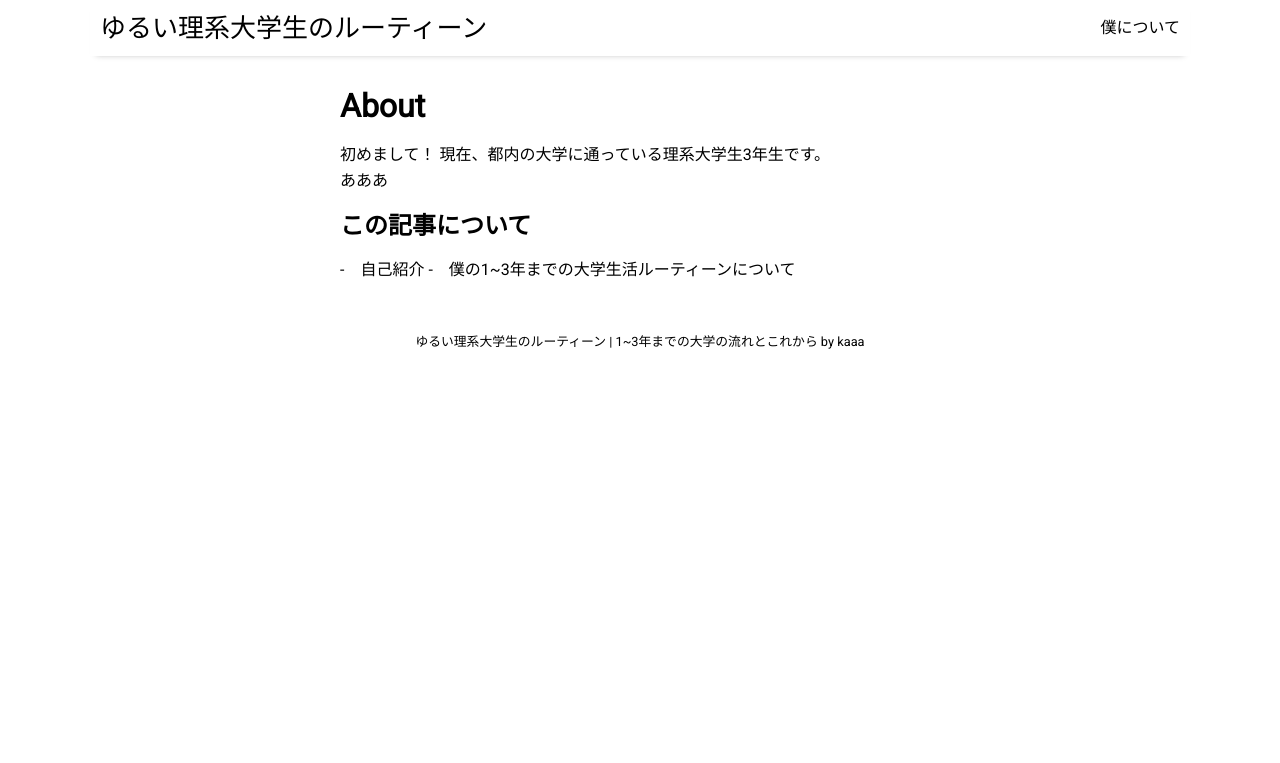
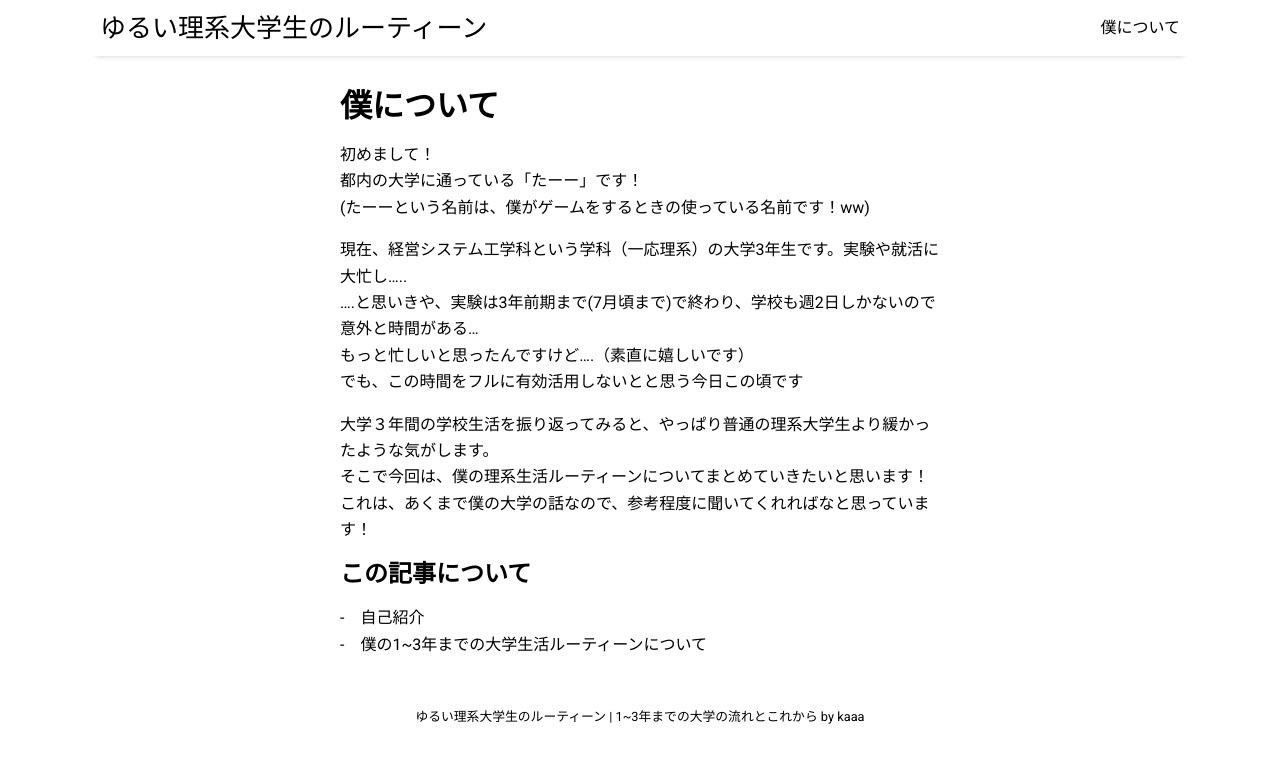
Before and after one commit to kaaikatsunori/kaaikatsunori.github.io, a Jekyll site: the page built from pages/about.md, in a window 1280 px wide. Shown: the top 763 px of the page. Built offline with Jekyll 4.4.1, drawn with Linux system fonts in a browser that asks for light colours; nearby versions of some CDN libraries.

Commit message:
about変更

```diff
--- a/pages/about.md
+++ b/pages/about.md
@@ -1,12 +1,20 @@
 ---
 layout: misc
-title: About
+title: 僕について
 ---
-初めまして！
-現在、都内の大学に通っている理系大学生3年生です。<br>
-あああ
+初めまして！<br>
+都内の大学に通っている「たーー」です！<br>
+(たーーという名前は、僕がゲームをするときの使っている名前です！ww)<br>
 
+現在、経営システム工学科という学科（一応理系）の大学3年生です。実験や就活に大忙し.....<br>
+....と思いきや、実験は3年前期まで(7月頃まで)で終わり、学校も週2日しかないので意外と時間がある...<br>
+もっと忙しいと思ったんですけど....（素直に嬉しいです）<br>
+でも、この時間をフルに有効活用しないとと思う今日この頃です<br>
+
+大学３年間の学校生活を振り返ってみると、やっぱり普通の理系大学生より緩かったような気がします。<br>
+そこで今回は、僕の理系生活ルーティーンについてまとめていきたいと思います！<br>
+これは、あくまで僕の大学の話なので、参考程度に聞いてくれればなと思っています！
 
 ## この記事について
--　自己紹介
+-　自己紹介<br>
 -　僕の1~3年までの大学生活ルーティーンについて
```
